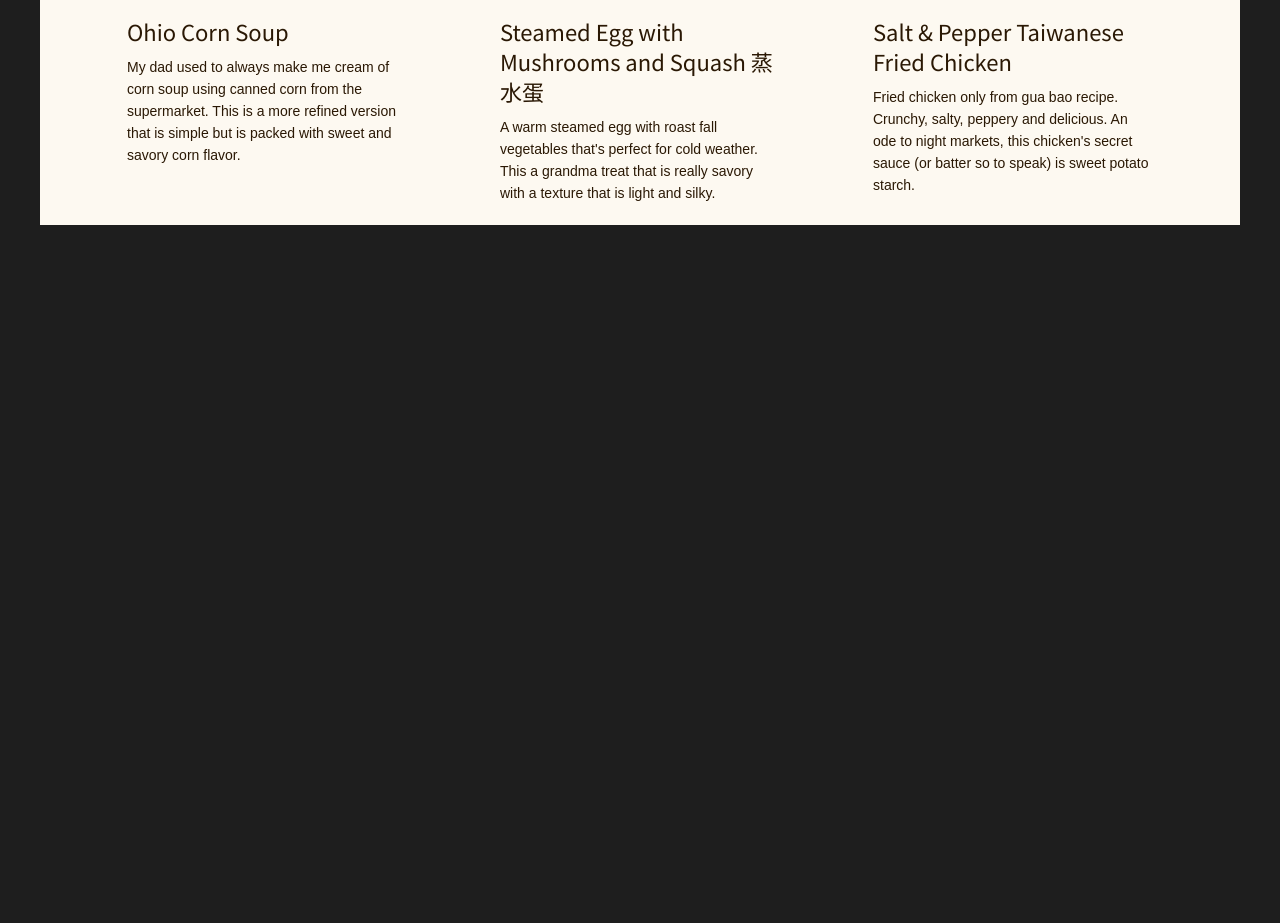
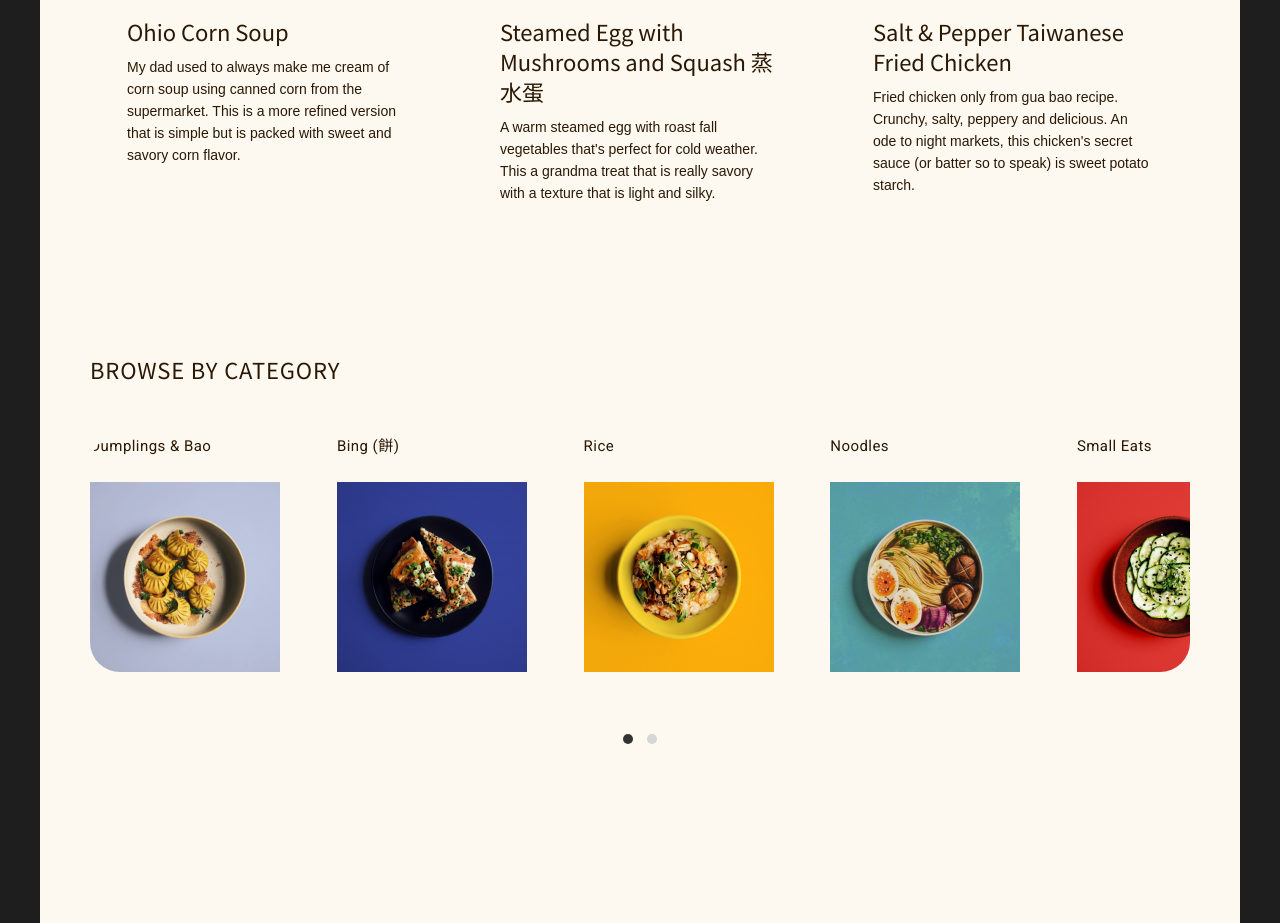
Before and after one commit to RudychikFedorV/Little-Fat-Boy, a plain HTML site: page index.html in a window 1280 px wide. Shown: the part 8426-9349 px from the top of the page. Before the commit the page ends 8651 px from the top, so only its background shows below. Drawn offline with nearby package versions, Linux system fonts and the light colour scheme.

Commit message:
category

```diff
--- a/index.html
+++ b/index.html
@@ -11,6 +11,8 @@
         href="https://fonts.googleapis.com/css2?family=Noto+Sans+TC&family=Noto+Serif+TC&family=Roboto:wght@400;500;700&display=swap"
         rel="stylesheet">
     <link href="https://fonts.googleapis.com/icon?family=Material+Icons" rel="stylesheet">
+    <link rel="stylesheet" href="owl/owl.carousel.css">
+    <link rel="stylesheet" href="owl/owl.theme.default.css">
     <link rel="stylesheet" href="style.css">
     <title>Little Fat Boy</title>
 </head>
@@ -335,11 +337,46 @@
                 </p>
             </div>
         </section>
-
+        <section class="category">
+            <h2 class="category-title">Browse by category</h2>
+            <div class="owl-carousel owl-theme category-section">
+                <div class="category-section__block">
+                    <p class="category-section__block-desc">Dumplings & Bao</p>
+                    <img src="./img/categor-1.png" alt="Browse by category" class="category-section__block-img">
+                </div>
+                <div class="category-section__block">
+                    <p class="category-section__block-desc">Bing (餅)</p>
+                    <img src="./img/categor-2.png" alt="Browse by category" class="category-section__block-img">
+                </div>
+                <div class="category-section__block">
+                    <p class="category-section__block-desc">Rice</p>
+                    <img src="./img/categor-3.png" alt="Browse by category" class="category-section__block-img">
+                </div>
+                <div class="category-section__block">
+                    <p class="category-section__block-desc">Noodles</p>
+                    <img src="./img/categor-4.png" alt="Browse by category" class="category-section__block-img">
+                </div>
+                <div class="category-section__block">
+                    <p class="category-section__block-desc">Small Eats</p>
+                    <img src="./img/categor-5.png" alt="Browse by category" class="category-section__block-img">
+                </div>
+                <div class="category-section__block">
+                    <p class="category-section__block-desc">Dumplings & Bao</p>
+                    <img src="./img/categor-1.png" alt="Browse by category" class="category-section__block-img">
+                </div>
+                <div class="category-section__block">
+                    <p class="category-section__block-desc">Bing (餅)</p>
+                    <img src="./img/categor-2.png" alt="Browse by category" class="category-section__block-img">
+                </div>
+            </div>
+        </section>
 
         <footer class="footer"></footer>
     </div>
-
+    <script src="https://code.jquery.com/jquery-3.4.1.slim.min.js"
+        integrity="sha256-pasqAKBDmFT4eHoN2ndd6lN370kFiGUFyTiUHWhU7k8=" crossorigin="anonymous"></script>
+    <script src="owl/owl.carousel.min.js"></script>
+    <script src="owl/owl.script.js"></script>
 </body>
 
 </html>
--- /dev/null
+++ b/owl/owl.script.js
@@ -0,0 +1,7 @@
+$(".owl-carousel").owlCarousel({
+  items: 4.5,
+  lazyLoad: true,
+  loop: true,
+  margin: 10,
+  dots: true,
+});
--- /dev/null
+++ b/owl/owl.theme.default.css
@@ -0,0 +1,63 @@
+/**
+ * Owl Carousel v2.3.4
+ * Copyright 2013-2018 David Deutsch
+ * Licensed under: SEE LICENSE IN https://github.com/OwlCarousel2/OwlCarousel2/blob/master/LICENSE
+ */
+/*
+ * 	Default theme - Owl Carousel CSS File
+ */
+.owl-theme .owl-nav {
+	margin-top: 10px;
+	text-align: center;
+	-webkit-tap-highlight-color: transparent;
+}
+.owl-theme .owl-nav [class*="owl-"] {
+	color: #fff;
+	font-size: 14px;
+	margin: 5px;
+	padding: 4px 7px;
+	background: #d6d6d6;
+	display: inline-block;
+	cursor: pointer;
+	border-radius: 3px;
+}
+.owl-theme .owl-nav [class*="owl-"]:hover {
+	background: #8842F0;
+	color: #fff;
+	text-decoration: none;
+}
+.owl-theme .owl-nav .disabled {
+	opacity: 0.5;
+	cursor: default;
+}
+
+.owl-theme .owl-nav.disabled + .owl-dots {
+	margin-top: -38px;
+	z-index: 1;
+	position: relative;
+}
+
+.owl-theme .owl-dots {
+	text-align: center;
+	-webkit-tap-highlight-color: transparent;
+}
+.owl-theme .owl-dots .owl-dot {
+	display: inline-block;
+	zoom: 1;
+	*display: inline;
+}
+.owl-theme .owl-dots .owl-dot span {
+	width: 10px;
+	height: 10px;
+	margin: 5px 7px;
+	margin-top: 100px;
+	background: #d6d6d6;
+	display: block;
+	-webkit-backface-visibility: visible;
+	transition: opacity 200ms ease;
+	border-radius: 30px;
+}
+.owl-theme .owl-dots .owl-dot.active span,
+.owl-theme .owl-dots .owl-dot:hover span {
+	background: #333;
+}
--- /dev/null
+++ b/scss/components/_category.scss
@@ -0,0 +1,32 @@
+.category {
+  padding: 150px 30px;
+  @include tablet {
+    padding: 100px 10px;
+  }
+  &-title {
+    font-family: var(--second-family);
+    font-weight: 400;
+    font-size: 22px;
+    line-height: 136%;
+    letter-spacing: 0.04em;
+    text-transform: uppercase;
+    color: #2a1804;
+    margin-bottom: 50px;
+  }
+  &-section {
+    @include f-s-c;
+    gap: 20px;
+    &__block {
+      max-width: 190px;
+      &-desc {
+        font-family: var(--third-family);
+        font-weight: 400;
+        font-size: 15px;
+        line-height: 147%;
+        letter-spacing: 0.03em;
+        color: #2a1804;
+        margin-bottom: 25px;
+      }
+    }
+  }
+}
--- a/scss/style.scss
+++ b/scss/style.scss
@@ -1,24 +1,25 @@
 // vendors
-@import 'vendors/reset';
+@import "vendors/reset";
 
 // utils
-@import 'utils/vars';
-@import 'utils/mixins';
+@import "utils/vars";
+@import "utils/mixins";
 
 // layout
-@import 'layout/animista';
-@import 'layout/base';
-@import 'layout/scroll';
+@import "layout/animista";
+@import "layout/base";
+@import "layout/scroll";
 
 // components
-@import 'components/header';
-@import 'components/welcome';
-@import 'components/cookbook';
-@import 'components/recipes';
-@import 'components/cooking';
-@import 'components/growing';
-@import 'components/menu';
-@import 'components/latestRecipes';
-@import 'components/popular';
-@import 'components/dish';
-@import 'components/footer';
+@import "components/header";
+@import "components/welcome";
+@import "components/cookbook";
+@import "components/recipes";
+@import "components/cooking";
+@import "components/growing";
+@import "components/menu";
+@import "components/latestRecipes";
+@import "components/popular";
+@import "components/dish";
+@import "components/category";
+@import "components/footer";
```
Also changed, not shown: img/categor-1.png (added), img/categor-2.png (added), img/categor-3.png (added), img/categor-4.png (added), img/categor-5.png (added), owl/owl.carousel.css (added), owl/owl.carousel.min.js (added), style.css, 1 other file.
